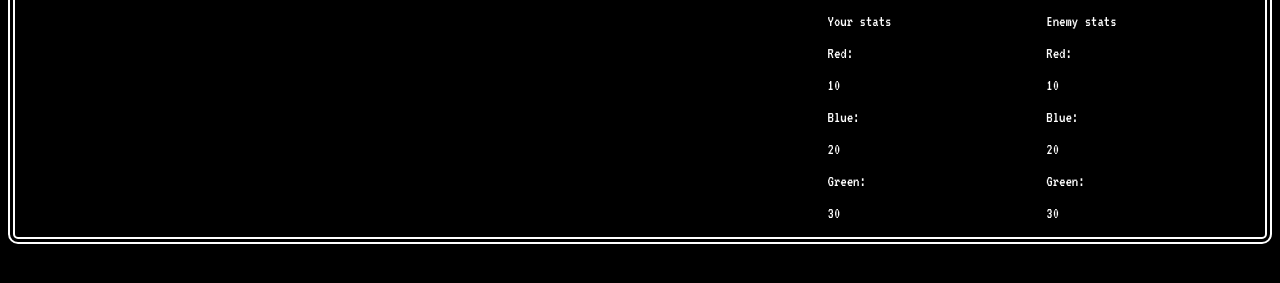
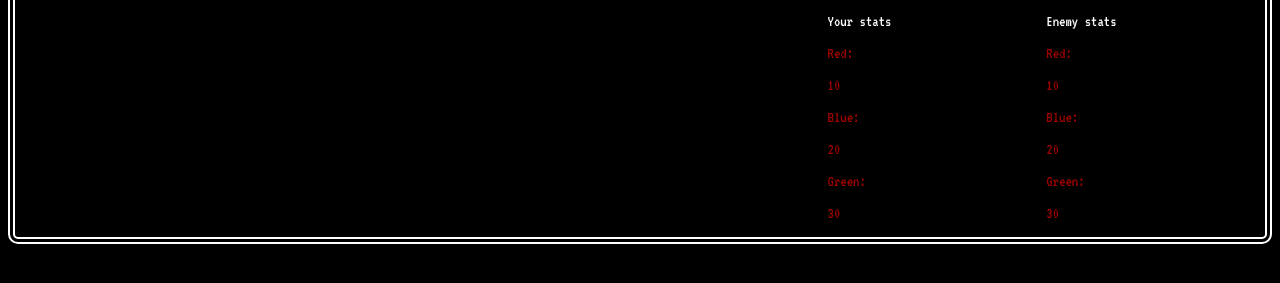
Before and after one commit to pasiastazebra/chromantic-saga-frontend, a plain HTML site: page index.html in a window 1280 px wide. Shown: the part 305-588 px from the top of the page. Drawn offline with Linux system fonts and the light colour scheme.

Commit message:
third color done

```diff
--- a/index.html
+++ b/index.html
@@ -34,16 +34,16 @@
 
                 <div class="textbox" id="player-stats">
                     <p class="stats-title">Your stats</p>
-                    <p class="red-text">Red: <p id="player-stats-red"> 10 </p> </p>
-                    <p class="blue-text">Blue: <p id="player-stats-blue"> 20 </p> </p>
-                    <p class="green-text">Green: <p id="player-stats-green"> 30 </p> </p>
+                    <p class="text-red">Red: <p class="text-red stat-number" id="player-stats-red"> 10 </p> </p>
+                    <p class="text-blue">Blue: <p class="text-blue stat-number" id="player-stats-blue"> 20 </p> </p>
+                    <p class="text-green">Green: <p class="text-green stat-number" id="player-stats-green"> 30 </p> </p>
                 </div>
 
                 <div class="textbox" id="enemy-stats">
                     <p class="stats-title">Enemy stats</p>
-                    <p class="red-text">Red: <p id="enemy-stats-red"> 10 </p> </p>
-                    <p class="blue-text">Blue: <p id="enemy-stats-blue"> 20 </p> </p>
-                    <p class="green-text">Green: <p id="enemy-stats-green"> 30 </p> </p>
+                    <p class="text-red">Red: <p class="text-red stat-number" id="enemy-stats-red"> 10 </p> </p>
+                    <p class="text-blue">Blue: <p class="text-blue stat-number" id="enemy-stats-blue"> 20 </p> </p>
+                    <p class="text-green">Green: <p class="text-green stat-number" id="enemy-stats-green"> 30 </p> </p>
                 </div>
             </div>
         </div>
--- a/src/styles/styles.scss
+++ b/src/styles/styles.scss
@@ -1,15 +1,39 @@
+//color variables -> all red cause of jam reqs ->-> need to change it after to the proper colors
+
+$red: #9e0000;
+$green: #9e0000;
+$blue: #9e0000;
+
+//color styles
+
+.text {
+    &-red {
+        color: $red;
+    }
+
+    &-green {
+        color: $green;
+    }
+
+    &-blue {
+        color: $blue;
+    }
+}
+
 .textbox {
     font-family: 'VT323', monospace;
+    color: #ffffff;
 }
 
 .title {
     font-family: 'VT323', monospace;
     text-align: center;
+    color: #ffffff;
 }
 
 html {
     background-color: #000000;
-    color: #ffffff;
+
 }
 
 .game-window {
```
Also changed, not shown: src/styles/styles.css, 1 other file.
